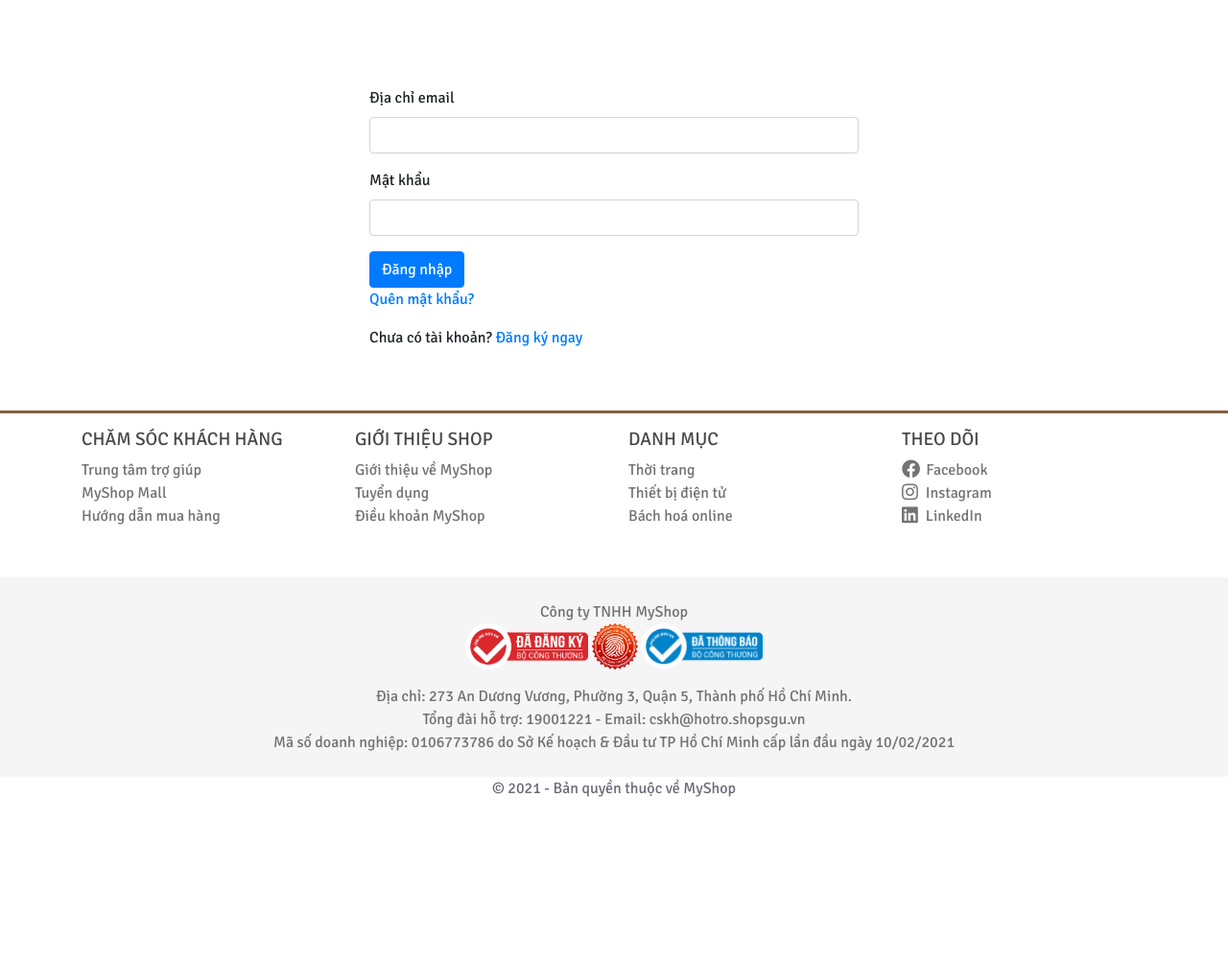
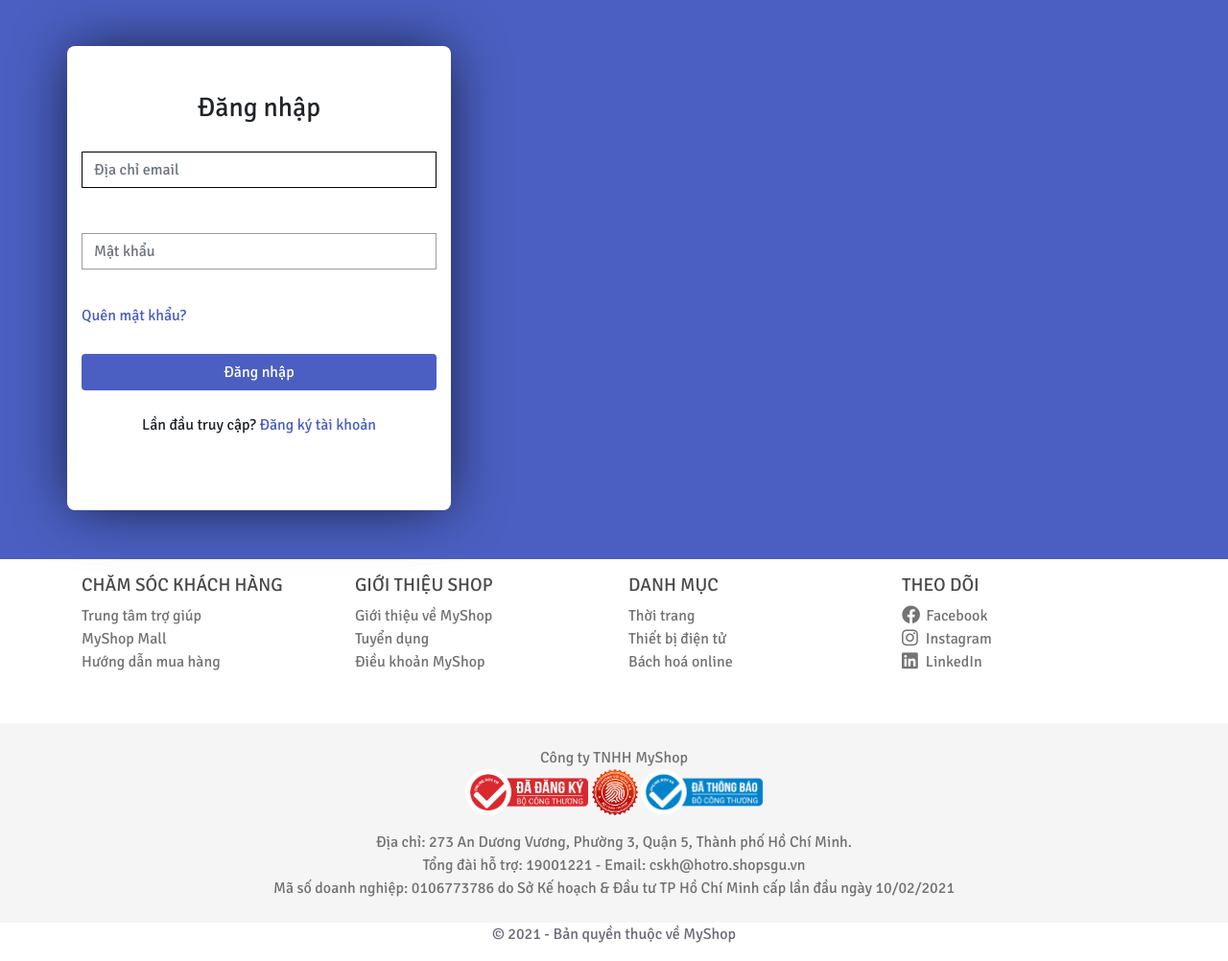
Before and after one commit to huukhuong/Web2-ThaySang, a PHP site: page /login.php in a window 1280 px wide. Shown: the part 56-1058 px from the top of the page at 96% size. Before the commit the page ends 887 px from the top, so only its background shows below. Run offline with PHP 8.4, Linux system fonts and the light colour scheme; some libraries are stand-ins or nearby versions.

Commit message:
thêm giao diện và validate form

```diff
--- a/css/login_register.css
+++ b/css/login_register.css
@@ -1,3 +1,52 @@
+.container-fluid {
+    background: var(--primary-color);
+}
+
 .navbar {
     background-color: #fff !important;
 }
+
+.login-wrap {
+    height: 484px;
+    max-width: 400px;
+    background-color: #fff;
+    border-radius: 8px;
+    -webkit-box-shadow: 0px 0px 60px -6px rgba(0, 0, 0, 0.75);
+    -moz-box-shadow: 0px 0px 60px -6px rgba(0, 0, 0, 0.75);
+    box-shadow: 0px 0px 60px -6px rgba(0, 0, 0, 0.75);
+}
+
+.btn_login {
+    background-color: var(--primary-color);
+    color: #fff;
+    width: 100%;
+}
+
+.btn_login:hover {
+    background-color: var(--hover-color) !important;
+}
+
+.form-group {
+    margin: 28px 0;
+}
+
+.form-control {
+    box-shadow: none !important;
+    border: 1px solid #9c9c9c;
+    border-radius: 0 !important;
+    margin: auto;
+}
+
+.form-control:focus {
+    border: 1px solid #000000;
+}
+
+.log-link {
+    text-decoration: none !important;
+    color: var(--primary-color);
+}
+
+.log-link:hover {
+    color: var(--hover-color);
+    text-decoration: underline !important;
+}
--- a/css/main.css
+++ b/css/main.css
@@ -1,10 +1,12 @@
+/* THÀNH PHẦN DÙNG CHUNG */
 @font-face {
     src: url('../font/Signika/static/Signika-Regular.ttf');
     font-family: "Signika";
 }
 
 :root {
-    --primary-color: #85603f;
+    --primary-color: #4A5FC1;
+    --hover-color: #4a60c1e5;
 }
 
 * {
@@ -19,6 +21,12 @@
 ol, ul {
     list-style: none !important;
 }
+
+.message_err {
+    font-size: small;
+    color: red;
+}
+
 
 /*  =====================================
                     HEADER
--- a/header_login_register.php
+++ b/header_login_register.php
@@ -18,9 +18,9 @@
                 if (isset($_GET['goto'])) {
                     $type = $_GET['goto'];
                     if ($type == 'login') {
-                        echo '<h4 style="color: #fff">Đăng nhập</h4>';
+                        echo '<h4>Đăng nhập</h4>';
                     } else if ($type == 'register'){
-                        echo '<h4 style="color: #fff">Đăng ký</h4>';
+                        echo '<h4>Đăng ký</h4>';
                     }
                 }
                 ?>
--- a/login.php
+++ b/login.php
@@ -32,25 +32,30 @@ include("./header_login_register.php");
 ?>
 
 <body>
-    <div id="login pb-10">
-        <h3 class="text-center text-white pt-5">Đăng nhập</h3>
+    <div class="container-fluid">
         <div class="container">
-            <div class="row justify-content-center align-items-center">
-                <div class="col-md-6 mb-5">
-                    <div class="col-md-12">
-                        <form name="myForm" method="post" action="" onsubmit="return validateForm()">
-                            <div class="form-group">
-                                <label for="email">Địa chỉ email</label>
-                                <input type="email" class="form-control" id="email" name="email" aria-describedby="emailHelp">
-                            </div>
-                            <div class="form-group">
-                                <label for="password">Mật khẩu</label>
-                                <input type="password" class="form-control" id="password" name="password">
-                            </div>
-                            <button type="submit" class="btn btn-primary" name="btn_submit">Đăng nhập</button>
-                            <p><a href="#">Quên mật khẩu?</a></p>
-                            <p>Chưa có tài khoản? <a href="./register.php">Đăng ký ngay</a></p>
-                        </form>
+            <div class="row text-center">
+                <div class="login-wrap my-5 col">
+                    <h3 class="text-center pt-5 my-0">Đăng nhập</h3>
+                    <div class="row text-center">
+                        <div class="col">
+                            <form name="myForm" method="post" action="" onsubmit="return validateForm()">
+                                <div class="form-group text-left">
+                                    <input type="email" class="form-control" id="email" name="email" autofocus autocomplete="on" placeholder="Địa chỉ email" aria-describedby="emailHelp">
+                                    <p class="message_err" id="err_email">&nbsp;</p>
+                                </div>
+                                <div class="form-group text-left">
+                                    <input type="password" class="form-control" id="password" name="password" autocomplete="on" placeholder="Mật khẩu">
+                                    <p class="message_err" id="err_password">&nbsp;</p>
+                                    <a class="log-link" href="#">Quên mật khẩu?</a>
+                                </div>
+                                <button type="submit" class="btn btn_login" name="btn_submit">Đăng nhập</button>
+                                <p class="pt-4">
+                                    Lần đầu truy cập?
+                                    <a class="log-link" href="./register.php?goto=register">Đăng ký tài khoản</a>
+                                </p>
+                            </form>
+                        </div>
                     </div>
                 </div>
             </div>
@@ -63,14 +68,21 @@ include("./header_login_register.php");
 
     <script>
         function validateForm() {
-            let x = document.forms["myForm"]["email"].value;
-            if (x == "") {
-                alert("Email không được để trống!");
-                return false;
-            }
-            x = document.forms["myForm"]["password"].value;
-            if (x == "") {
-                alert("Mật khẩu không được để trống!");
+            let x = document.getElementById("email");
+            let y = document.getElementById("password");
+            if (x.value == "" || y.value == "") {
+                let err_mail = document.getElementById('err_email');
+                let err_pass = document.getElementById('err_password');
+
+                err_mail.innerText = 'Không được để trống trường này';
+                err_pass.innerText = 'Mật khẩu phải có ít nhất 8 ký tự';
+
+                if (err_mail.innerText != "") {
+                    x.style.border = "1px solid red";
+                }
+                if (err_pass.innerText != "") {
+                    y.style.border = "1px solid red";
+                }
                 return false;
             }
         }
```
Also changed, not shown: register.php (+50 -0 lines).
